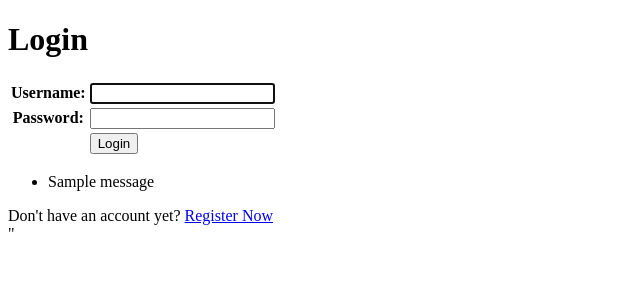
After one commit to MikeyYaBoi/football-shop, a Django app: page /login/ in a window 1280 px wide. The commit adds this page. Shown: the top 300 px of the page, without its empty margins (0-640 px from the left). Run offline with Django 5.2, Linux system fonts and the light colour scheme; tables that the repository leaves empty hold one stand-in row (values such as "Sample post"); one stand-in notice (Sample message) is shown.

Commit message:
Added login & register feature

```diff
--- /dev/null
+++ b/main/templates/login.html
@@ -0,0 +1,32 @@
+{% extends 'base.html' %}
+
+{% block meta %}
+<title>Login</title>
+{% endblock meta %}
+
+{% block content %}
+<div class="login">
+  <h1>Login</h1>
+
+  <form method="POST" action="">
+    {% csrf_token %}
+    <table>
+      {{ form.as_table }}
+      <tr>
+        <td></td>
+        <td><input class="btn login_btn" type="submit" value="Login" /></td>
+      </tr>
+    </table>
+  </form>
+
+  {% if messages %}
+  <ul>
+    {% for message in messages %}
+    <li>{{ message }}</li>
+    {% endfor %}
+  </ul>
+  {% endif %} Don't have an account yet?
+  <a href="{% url 'main:register' %}">Register Now</a>
+</div>
+
+{% endblock content %}
--- a/main/templates/main.html
+++ b/main/templates/main.html
@@ -8,6 +8,10 @@
 
 <a href="{% url 'main:create_product' %}">
     <button>+ Add Product</button>
+</a>
+
+<a href="{% url 'main:logout' %}">
+	<button>Logout</button>
 </a>
 
 <hr>
--- a/main/urls.py
+++ b/main/urls.py
@@ -1,6 +1,6 @@
 from django.urls import path
-from main.views import show_main, create_product, show_product, show_json, show_xml, show_json_by_id, show_xml_by_id
-
+from main.views import show_main, create_product, show_product, register, login_user, logout_user
+from main.views import show_json, show_xml, show_json_by_id, show_xml_by_id
 app_name = 'main'
 urlpatterns = [
     path('', show_main, name= 'show_main'),
@@ -10,4 +10,7 @@
     path('json/', show_json, name='show_json'),
     path('xml/<uuid:product_id>/', show_xml_by_id, name='show_xml_by_id'),
     path('json/<uuid:product_id>/', show_json_by_id, name='show_json_by_id'),
+    path('register/', register, name='register'),
+    path('login/', login_user, name='login'),
+    path('logout/', logout_user, name='logout'),
 ]
--- a/main/views.py
+++ b/main/views.py
@@ -1,8 +1,16 @@
+import datetime
 from django.shortcuts import render, redirect, get_object_or_404
-from django.http import HttpResponse
+from django.http import HttpResponse, HttpResponseRedirect
+from django.urls import reverse
 from django.core import serializers
+from django.contrib import messages
+from django.contrib.auth import authenticate, login, logout
+from django.contrib.auth.forms import UserCreationForm, AuthenticationForm
+from django.contrib.auth.decorators import login_required
 from main.forms import ProductForm
 from main.models import Product
+
+@login_required(login_url='/login')
 def show_main(request):
     product_catalog = Product.objects.all()
     context = {
@@ -10,6 +18,7 @@
         "class": "PBP A",
         "npm": "2406496321",
         "product_catalog": product_catalog,
+        "last_login": request.COOKIES.get('last_login', 'Never'),
     }
     return render(request, "main.html", context)
 
@@ -23,6 +32,8 @@
     context = {'form': form}
     return render(request, "create_product.html", context)
 
+
+@login_required(login_url='/login')
 def show_product(request, id):
     product = get_object_or_404(Product, pk=id)
 
@@ -57,3 +68,37 @@
         return HttpResponse(json_data, content_type="application/json")
     except Product.DoesNotExist:
         return HttpResponse(status=404)
+
+def register(request):
+    form = UserCreationForm()
+
+    if request.method == "POST":
+        form = UserCreationForm(request.POST)
+        if form.is_valid():
+            form.save()
+            messages.success(request, 'Your account has been successfully created!')
+            return redirect('main:login')
+    context = {'form':form}
+    return render(request, 'register.html', context)
+
+def login_user(request):
+   if request.method == 'POST':
+      form = AuthenticationForm(data=request.POST)
+
+      if form.is_valid():
+            user = form.get_user()
+            login(request, user)
+            response = HttpResponseRedirect(reverse("main:show_main"))
+            response.set_cookie('last_login', str(datetime.datetime.now()))
+            return response
+
+   else:
+      form = AuthenticationForm(request)
+   context = {'form': form}
+   return render(request, 'login.html', context)
+
+def logout_user(request):
+    logout(request)
+    response = HttpResponseRedirect(reverse('main:login'))
+    response.delete_cookie('last_login')
+    return response
```
Also changed, not shown: main/templates/register.html (added, +32 -0 lines).
